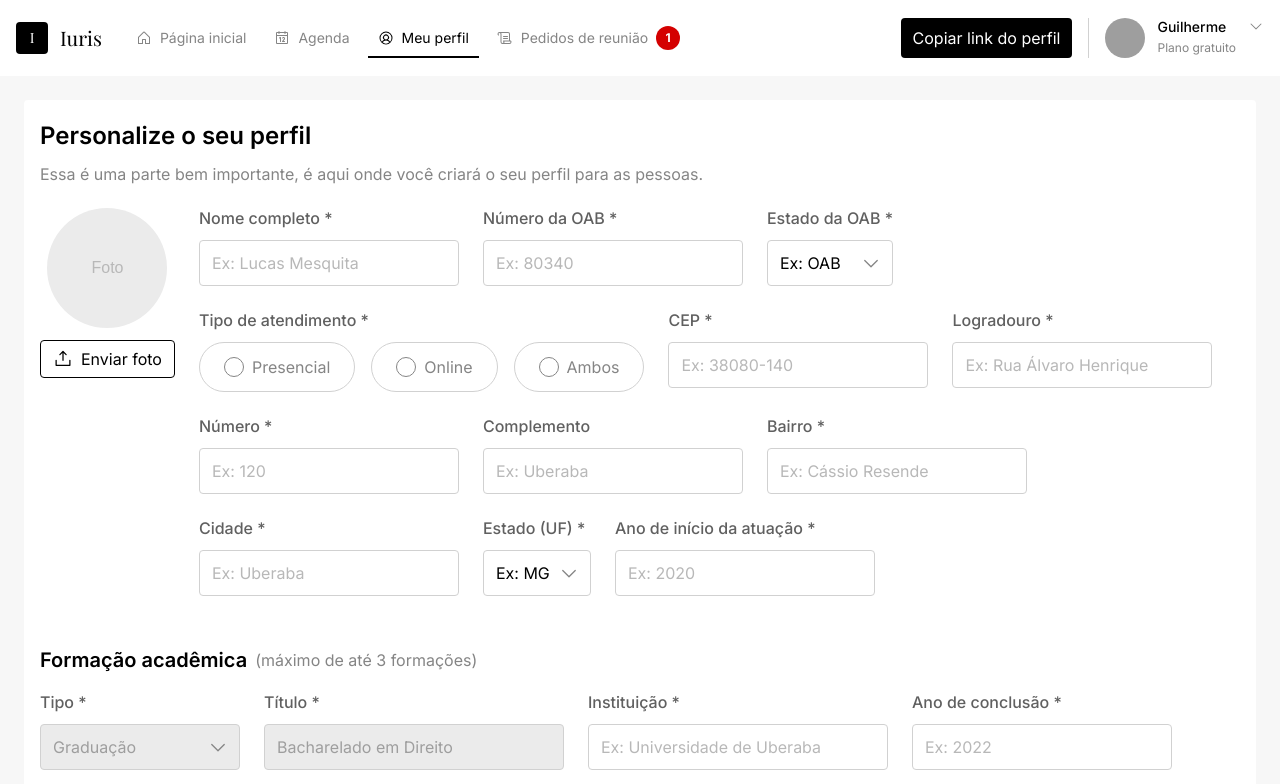
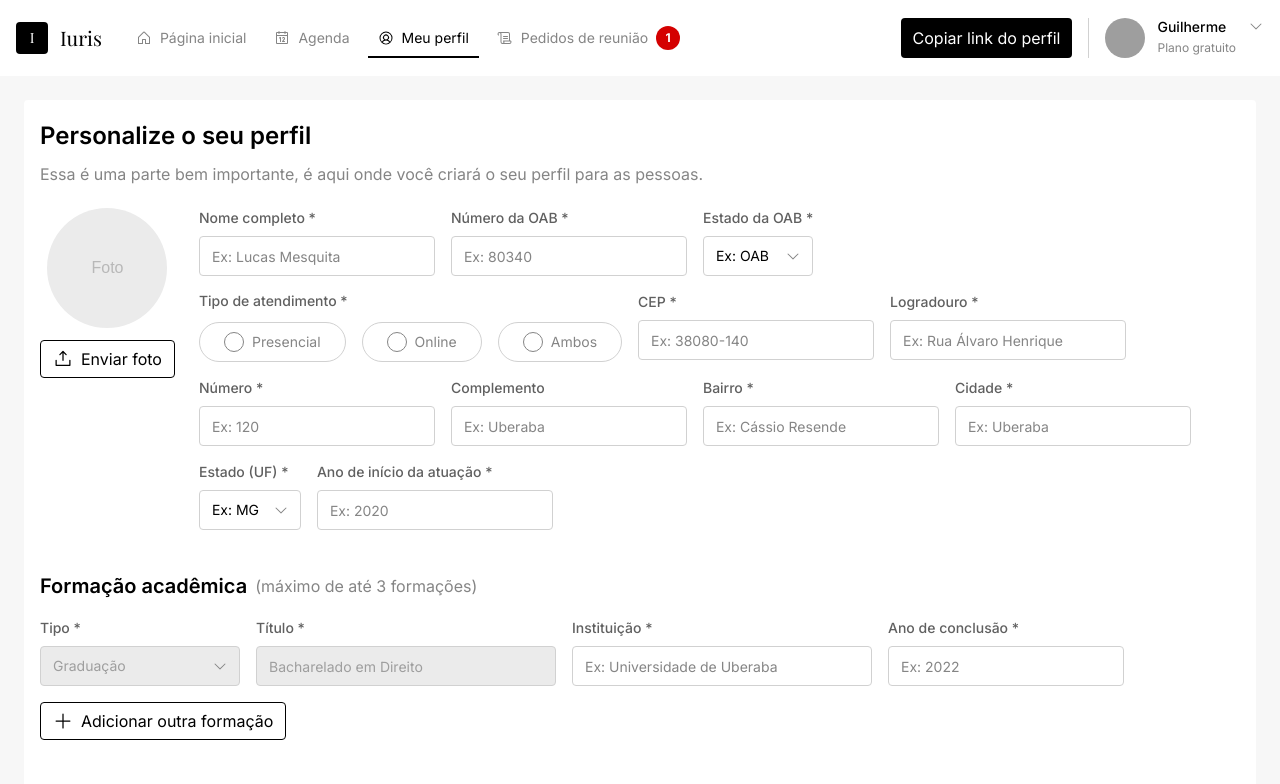
Before and after one commit to mesquita-dev/Iuris, a Next.js app: page /perfil in a window 1280 px wide. Shown: the top 784 px of the page. Built offline with nearby package versions, Linux system fonts and the light colour scheme; grey boxes are pictures that could not be loaded; a web font is replaced by a local one.

Commit message:
fix: ajustando responsivo da pagina de perfil e pedidos de reunião

```diff
--- a/src/app/page.tsx
+++ b/src/app/page.tsx
@@ -26,7 +26,7 @@ export default function Home() {
           Seja bem-vindo, Guilherme
         </h1>
 
-        <div className="flex flex-col gap-4 rounded border bg-base-white p-5 lg:flex-row lg:items-center lg:justify-between">
+        <div className="flex flex-col gap-4 rounded border bg-base-white p-4 2xl:p-5 lg:flex-row lg:items-center lg:justify-between">
           <div className="flex flex-col gap-1 max-w-[630px] 2xl:max-w-[1000px]">
             <h2 className="font-sans text-lg font-medium leading-7 text-base-black">
               Complete o seu perfil
--- a/src/app/perfil/page.tsx
+++ b/src/app/perfil/page.tsx
@@ -34,9 +34,25 @@ export default function PerfilPage() {
   const [instituicao, setInstituicao] = useState<string>("");
   const [declaracao, setDeclaracao] = useState<boolean>(false);
   const [errors, setErrors] = useState<Record<string, string>>({});
+  const [inputSize, setInputSize] = useState<"lg" | "md">("lg");
 
   useEffect(() => {
     document.title = "Meu perfil | Iuris";
+  }, []);
+
+  useEffect(() => {
+    const checkScreenSize = () => {
+      if (window.innerWidth < 1536) {
+        setInputSize("md");
+      } else {
+        setInputSize("lg");
+      }
+    };
+
+    checkScreenSize();
+    window.addEventListener("resize", checkScreenSize);
+
+    return () => window.removeEventListener("resize", checkScreenSize);
   }, []);
 
   const handleCepChange = (e: React.ChangeEvent<HTMLInputElement>) => {
@@ -206,10 +222,11 @@ export default function PerfilPage() {
           />
         </div>
 
-        <div className="flex flex-1 flex-wrap gap-6">
+        <div className="flex flex-1 flex-wrap gap-4 2xl:gap-6">
           <div className="w-full md:w-1/6 lg:w-1/6 min-w-fit">
             <Input
               state={errors.nome ? "error" : "default"}
+              size={inputSize}
               label="Nome completo *"
               placeholder="Ex: Lucas Mesquita"
               type="text"
@@ -232,6 +249,7 @@ export default function PerfilPage() {
           <div className="w-full md:w-1/8 lg:w-1/8 min-w-fit">
             <Input
               state={errors.numeroOAB ? "error" : "default"}
+              size={inputSize}
               label="Número da OAB *"
               placeholder="Ex: 80340"
               value={numeroOAB}
@@ -253,6 +271,7 @@ export default function PerfilPage() {
           <div className="w-full md:w-1/12 lg:w-1/12 min-w-fit">
             <Select
               state={errors.estadoOAB ? "error" : "default"}
+              size={inputSize}
               label="Estado da OAB *"
               placeholder="Ex: OAB"
               value={estadoOAB}
@@ -277,12 +296,17 @@ export default function PerfilPage() {
             )}
           </div>
           <div className="w-full md:w-auto lg:w-auto flex flex-col gap-3 min-w-fit">
-            <label className="font-sans text-base font-medium leading-5 text-gray-800 whitespace-nowrap">
+            <label className={`font-sans font-medium whitespace-nowrap ${
+              inputSize === "lg"
+                ? "text-base leading-5 text-gray-800"
+                : "text-sm leading-[18px] text-gray-800"
+            }`}>
               Tipo de atendimento *
             </label>
             <div className="flex gap-4 flex-wrap">
               <Pill
                 version="radio"
+                size={inputSize}
                 name="tipo-atendimento"
                 value="presencial"
                 label="Presencial"
@@ -300,6 +324,7 @@ export default function PerfilPage() {
               />
               <Pill
                 version="radio"
+                size={inputSize}
                 name="tipo-atendimento"
                 value="online"
                 label="Online"
@@ -317,6 +342,7 @@ export default function PerfilPage() {
               />
               <Pill
                 version="radio"
+                size={inputSize}
                 name="tipo-atendimento"
                 value="ambos"
                 label="Ambos"
@@ -340,6 +366,7 @@ export default function PerfilPage() {
           <div className="w-full md:w-1/8 lg:w-1/8 min-w-fit">
             <Input
               state={errors.cep ? "error" : "default"}
+              size={inputSize}
               label="CEP *"
               placeholder="Ex: 38080-140"
               value={cep}
@@ -362,6 +389,7 @@ export default function PerfilPage() {
           <div className="w-full md:w-1/5 lg:w-1/5 min-w-fit">
             <Input
               state={errors.logradouro ? "error" : "default"}
+              size={inputSize}
               label="Logradouro *"
               placeholder="Ex: Rua Álvaro Henrique"
               value={logradouro}
@@ -383,6 +411,7 @@ export default function PerfilPage() {
           <div className="w-full md:w-1/12 lg:w-1/12 min-w-fit">
             <Input
               state={errors.numero ? "error" : "default"}
+              size={inputSize}
               label="Número *"
               placeholder="Ex: 120"
               type="number"
@@ -405,6 +434,7 @@ export default function PerfilPage() {
           <div className="w-full md:w-1/8 lg:w-1/8 min-w-fit">
             <Input
               state="default"
+              size={inputSize}
               label="Complemento"
               placeholder="Ex: Uberaba"
               value={complemento}
@@ -414,6 +444,7 @@ export default function PerfilPage() {
           <div className="w-full md:w-1/6 lg:w-1/6 min-w-fit">
             <Input
               state={errors.bairro ? "error" : "default"}
+              size={inputSize}
               label="Bairro *"
               placeholder="Ex: Cássio Resende"
               value={bairro}
@@ -435,6 +466,7 @@ export default function PerfilPage() {
           <div className="w-full md:w-1/6 lg:w-1/6 min-w-fit">
             <Input
               state={errors.cidade ? "error" : "default"}
+              size={inputSize}
               label="Cidade *"
               placeholder="Ex: Uberaba"
               value={cidade}
@@ -456,6 +488,7 @@ export default function PerfilPage() {
           <div className="w-full md:w-1/12 lg:w-1/12 min-w-fit">
             <Select
               state={errors.estadoUF ? "error" : "default"}
+              size={inputSize}
               label="Estado (UF) *"
               placeholder="Ex: MG"
               value={estadoUF}
@@ -482,6 +515,7 @@ export default function PerfilPage() {
           <div className="w-full md:w-1/6 lg:w-1/6 min-w-fit">
             <Input
               state={errors.anoAtuacao ? "error" : "default"}
+              size={inputSize}
               label="Ano de início da atuação *"
               placeholder="Ex: 2020"
               value={anoAtuacao}
@@ -504,7 +538,7 @@ export default function PerfilPage() {
         </div>
       </div>
 
-      <div className="my-12">
+      <div className="my-10 2xl:my-12">
         <div className="mb-4 flex items-center gap-2 flex-wrap">
           <h2 className="font-sans text-lg sm:text-xl font-semibold leading-8 text-base-black">
             Formação acadêmica
@@ -513,9 +547,10 @@ export default function PerfilPage() {
             (máximo de até 3 formações)
           </span>
         </div>
-        <div className="flex flex-wrap gap-6 gap-y-4 items-start">
+        <div className="flex flex-wrap gap-4 gap-y-4 2xl:gap-6 items-start">
           <div className="w-full md:w-1/6 lg:w-1/6 min-w-fit">
             <Select
+              size={inputSize}
               label="Tipo *"
               hasHeading={true}
               placeholder=""
@@ -531,6 +566,7 @@ export default function PerfilPage() {
           </div>
           <div className="w-full md:w-1/4 lg:w-1/4 min-w-fit">
             <Input
+              size={inputSize}
               label="Título *"
               hasHeading={true}
               hasIcon={false}
@@ -542,6 +578,7 @@ export default function PerfilPage() {
           <div className="w-full md:w-1/4 lg:w-1/4 min-w-fit">
             <Input
               state={errors.instituicao ? "error" : "default"}
+              size={inputSize}
               label="Instituição *"
               hasHeading={true}
               placeholder="Ex: Universidade de Uberaba"
@@ -563,6 +600,7 @@ export default function PerfilPage() {
           </div>
           <div className="w-full md:w-1/12 lg:w-1/12 min-w-fit">
             <Input
+              size={inputSize}
               label="Ano de conclusão *"
               hasHeading={true}
               placeholder="Ex: 2022"
@@ -588,6 +626,7 @@ export default function PerfilPage() {
               <div className="w-full md:w-1/6 lg:w-1/6 min-w-fit">
                 <Select
                   state="default"
+                  size={inputSize}
                   label=""
                   hasHeading={false}
                   placeholder="Pós-graduação"
@@ -602,6 +641,7 @@ export default function PerfilPage() {
               <div className="w-full md:w-1/4 lg:w-1/4 min-w-fit">
                 <Input
                   state="default"
+                  size={inputSize}
                   label=""
                   hasHeading={false}
                   placeholder="Ex: Direito de Família e Sucessões"
@@ -610,6 +650,7 @@ export default function PerfilPage() {
               <div className="w-full md:w-1/4 lg:w-1/4 min-w-fit">
                 <Input
                   state="default"
+                  size={inputSize}
                   label=""
                   hasHeading={false}
                   placeholder="Ex: PUC Minas"
@@ -618,6 +659,7 @@ export default function PerfilPage() {
               <div className="w-full md:w-1/12 lg:w-1/12 min-w-fit">
                 <Input
                   state="default"
+                  size={inputSize}
                   label=""
                   hasHeading={false}
                   placeholder="Ex: 2024"
@@ -644,7 +686,7 @@ export default function PerfilPage() {
         </div>
       </div>
 
-      <div className="my-12">
+      <div className="mb-10 2xl:mb-12">
         <h2 className="font-sans text-lg sm:text-xl font-semibold leading-8 text-base-black">
           Selecione as áreas de atuação *
         </h2>
@@ -654,6 +696,7 @@ export default function PerfilPage() {
         <div className="flex flex-wrap gap-4">
           <Pill
             version="checkbox"
+            size={inputSize}
             value="direito-trabalho"
             label="Direito do trabalho"
             checked={areasAtuacao.includes("direito-trabalho")}
@@ -674,6 +717,7 @@ export default function PerfilPage() {
           />
           <Pill
             version="checkbox"
+            size={inputSize}
             value="direito-consumidor"
             label="Direito do consumidor"
             checked={areasAtuacao.includes("direito-consumidor")}
@@ -694,6 +738,7 @@ export default function PerfilPage() {
           />
           <Pill
             version="checkbox"
+            size={inputSize}
             value="direito-familia"
             label="Direito da família"
             checked={areasAtuacao.includes("direito-familia")}
@@ -720,7 +765,7 @@ export default function PerfilPage() {
 
       <div className="my-8 flex flex-col gap-2">
         <Checkbox
-          size="lg"
+          size={inputSize}
           label="Declaro que as informações seguem as normas do Código de Ética da OAB. *"
           checked={declaracao}
           onChange={(e) => {
--- a/src/components/Input/Input.tsx
+++ b/src/components/Input/Input.tsx
@@ -6,8 +6,9 @@ import { Info } from "@phosphor-icons/react";
 type InputState = "default" | "error" | "disabled";
 
 export interface InputProps
-  extends Omit<React.InputHTMLAttributes<HTMLInputElement>, "placeholder"> {
+  extends Omit<React.InputHTMLAttributes<HTMLInputElement>, "placeholder" | "size"> {
   state?: InputState;
+  size?: "lg" | "md";
   label: string;
   icon?: "Info";
   hasIcon?: boolean;
@@ -17,10 +18,16 @@ export interface InputProps
 
 const getInputClasses = (
   state: InputState,
-  isFocused: boolean
+  isFocused: boolean,
+  size: "lg" | "md" = "lg"
 ): string => {
+  const heightClasses = size === "lg" ? "h-12" : "h-10";
+  const paddingClasses = size === "lg" ? "px-3 py-3" : "px-3 py-2";
+  const textClasses = size === "lg" ? "text-base leading-5" : "text-sm leading-5";
   const baseClasses =
-    `w-full px-3 py-3 font-sans font-normal text-base leading-5 rounded border transition-colors outline-none`;
+    `w-full ${heightClasses} ${paddingClasses} font-sans font-normal ${textClasses} rounded border transition-colors outline-none`;
+
+  const placeholderClasses = size === "lg" ? "placeholder:text-gray-400" : "placeholder:text-gray-600";
 
   if (state === "disabled") {
     return `${baseClasses} border-gray-300 bg-gray-200 text-gray-500 placeholder:text-gray-400 cursor-not-allowed`;
@@ -31,15 +38,16 @@ const getInputClasses = (
   }
 
   if (isFocused) {
-    return `${baseClasses} border-base-black bg-base-white text-base-black placeholder:text-gray-400`;
+    return `${baseClasses} border-base-black bg-base-white text-base-black ${placeholderClasses}`;
   }
 
-  return `${baseClasses} border-gray-300 bg-base-white text-base-black placeholder:text-gray-400`;
+  return `${baseClasses} border-gray-300 bg-base-white text-base-black ${placeholderClasses}`;
 };
 
 export const Input = React.memo<InputProps>(
   ({
     state = "default",
+    size = "lg",
     label,
     icon = "Info",
     hasIcon = false,
@@ -53,7 +61,7 @@ export const Input = React.memo<InputProps>(
   }) => {
     const [isFocused, setIsFocused] = useState(false);
     const inputState = disabled ? "disabled" : state;
-    const inputClasses = getInputClasses(inputState, isFocused);
+    const inputClasses = getInputClasses(inputState, isFocused, size);
     const IconComponent = hasIcon && icon === "Info" ? Info : null;
 
     const handleFocus = (e: React.FocusEvent<HTMLInputElement>) => {
@@ -69,12 +77,16 @@ export const Input = React.memo<InputProps>(
     return (
       <div className="h-fit w-full min-w-fit">
         {hasHeading && (
-          <div className="mb-3 flex h-5 items-center justify-between gap-3">
-            <label className="font-sans text-base font-medium leading-5 text-gray-800 whitespace-nowrap">
+          <div className="mb-2 2xl:mb-3 flex h-5 items-center justify-between gap-3">
+            <label className={`font-sans font-medium whitespace-nowrap ${
+              size === "lg"
+                ? "text-base leading-5 text-gray-800"
+                : "text-sm leading-[18px] text-gray-800"
+            }`}>
               {label}
             </label>
             {IconComponent && (
-              <IconComponent size={20} weight="regular" className="text-gray-600" />
+              <IconComponent size={size === "lg" ? 20 : 16} weight="regular" className="text-gray-600" />
             )}
           </div>
         )}
--- a/src/components/Pill/Pill.tsx
+++ b/src/components/Pill/Pill.tsx
@@ -8,6 +8,7 @@ type PillVersion = "radio" | "checkbox";
 
 export interface PillProps {
   state?: PillState;
+  size?: "lg" | "md";
   version: PillVersion;
   label: string;
   name?: string;
@@ -17,8 +18,11 @@ export interface PillProps {
   disabled?: boolean;
 }
 
-const getPillClasses = (state: PillState): string => {
-  const baseClasses = "inline-flex items-center gap-2 px-6 py-3.5 rounded-full font-sans text-base font-normal leading-5 transition-colors w-fit whitespace-nowrap box-border";
+const getPillClasses = (state: PillState, size: "lg" | "md" = "lg"): string => {
+  const heightClasses = size === "lg" ? "" : "h-10";
+  const paddingClasses = size === "lg" ? "px-6 py-3.5" : "px-6 py-2.5";
+  const textClasses = size === "lg" ? "text-base leading-5" : "text-sm leading-5";
+  const baseClasses = `inline-flex items-center gap-2 ${heightClasses} ${paddingClasses} rounded-full font-sans ${textClasses} font-normal transition-colors w-fit whitespace-nowrap box-border`;
 
   if (state === "active") {
     return `${baseClasses} bg-base-white border border-base-black text-base-black`;
@@ -54,6 +58,7 @@ const getRadioClasses = (isSelected: boolean): string => {
 export const Pill = React.memo<PillProps>(
   ({
     state = "default",
+    size = "lg",
     version,
     label,
     name,
@@ -63,7 +68,7 @@ export const Pill = React.memo<PillProps>(
     disabled,
   }) => {
     const visualState = checked !== undefined ? (checked ? "active" : "default") : state;
-    const pillClasses = getPillClasses(visualState);
+    const pillClasses = getPillClasses(visualState, size);
     const isChecked = checked !== undefined ? checked : state === "active";
     const inputId = `pill-${version}-${value || label}-${Math.random().toString(36).substr(2, 9)}`;
 
--- a/src/components/Select/Select.tsx
+++ b/src/components/Select/Select.tsx
@@ -11,8 +11,9 @@ export interface SelectOption {
 }
 
 export interface SelectProps
-  extends Omit<React.SelectHTMLAttributes<HTMLSelectElement>, "placeholder"> {
+  extends Omit<React.SelectHTMLAttributes<HTMLSelectElement>, "placeholder" | "size"> {
   state?: SelectState;
+  size?: "lg" | "md";
   label: string;
   icon?: "Info";
   hasIcon?: boolean;
@@ -23,10 +24,14 @@ export interface SelectProps
 
 const getSelectClasses = (
   state: SelectState,
-  isFocused: boolean
+  isFocused: boolean,
+  size: "lg" | "md" = "lg"
 ): string => {
+  const heightClasses = size === "lg" ? "h-12" : "h-10";
+  const paddingClasses = size === "lg" ? "px-3 py-3" : "px-3 py-2";
+  const textClasses = size === "lg" ? "text-base leading-5" : "text-sm leading-5";
   const baseClasses =
-    `w-full px-3 py-3 font-sans font-normal text-base leading-5 rounded border transition-colors outline-none appearance-none pr-10`;
+    `w-full ${heightClasses} ${paddingClasses} font-sans font-normal ${textClasses} rounded border transition-colors outline-none appearance-none pr-10`;
 
   if (state === "disabled") {
     return `${baseClasses} border-gray-300 bg-gray-200 text-gray-500 cursor-not-allowed`;
@@ -46,6 +51,7 @@ const getSelectClasses = (
 export const Select = React.memo<SelectProps>(
   ({
     state = "default",
+    size = "lg",
     label,
     icon = "Info",
     hasIcon = false,
@@ -60,7 +66,7 @@ export const Select = React.memo<SelectProps>(
   }) => {
     const [isFocused, setIsFocused] = useState(false);
     const selectState = disabled ? "disabled" : state;
-    const selectClasses = getSelectClasses(selectState, isFocused);
+    const selectClasses = getSelectClasses(selectState, isFocused, size);
     const IconComponent = hasIcon && icon === "Info" ? Info : null;
 
     const handleFocus = (e: React.FocusEvent<HTMLSelectElement>) => {
@@ -76,12 +82,16 @@ export const Select = React.memo<SelectProps>(
     return (
       <div className="relative h-fit w-full min-w-fit">
         {hasHeading && (
-          <div className="mb-3 flex h-5 items-center justify-between gap-3">
-            <label className="font-sans text-base font-medium leading-5 text-gray-800 whitespace-nowrap">
+          <div className="mb-2 2xl:mb-3 flex h-5 items-center justify-between gap-3">
+            <label className={`font-sans font-medium whitespace-nowrap ${
+              size === "lg"
+                ? "text-base leading-5 text-gray-800"
+                : "text-sm leading-[18px] text-gray-800"
+            }`}>
               {label}
             </label>
             {IconComponent && (
-              <IconComponent size={20} weight="regular" className="text-gray-600" />
+              <IconComponent size={size === "lg" ? 20 : 16} weight="regular" className="text-gray-600" />
             )}
           </div>
         )}
@@ -93,17 +103,17 @@ export const Select = React.memo<SelectProps>(
             onBlur={handleBlur}
             {...props}
           >
-            <option value="" disabled>
+            <option value="" disabled className={size === "md" ? "text-gray-600" : ""}>
               {placeholder}
             </option>
             {options.map((option) => (
-              <option key={option.value} value={option.value}>
+              <option key={option.value} value={option.value} className={size === "md" ? "text-base-black" : ""}>
                 {option.label}
               </option>
             ))}
           </select>
           <div className="pointer-events-none absolute right-3 top-1/2 -translate-y-1/2">
-            <CaretDown size={20} weight="regular" className="text-gray-600" />
+            <CaretDown size={size === "lg" ? 20 : 16} weight="regular" className="text-gray-600" />
           </div>
         </div>
       </div>
```
Also changed, not shown: src/app/pedidos/page.tsx (+34 -12 lines).
